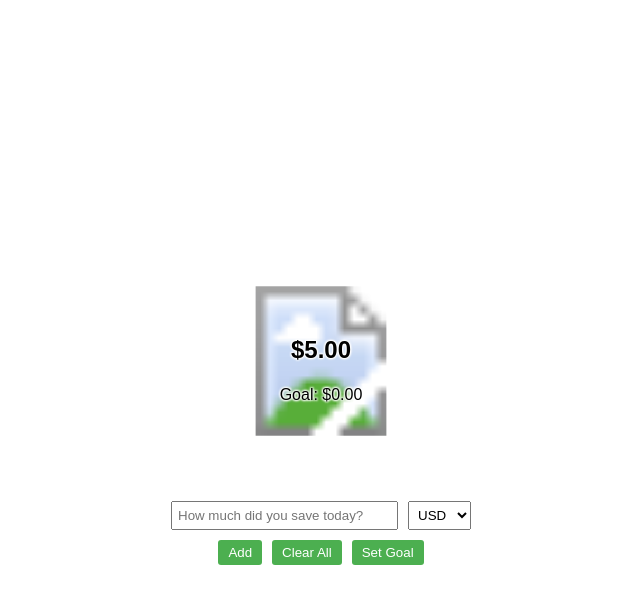
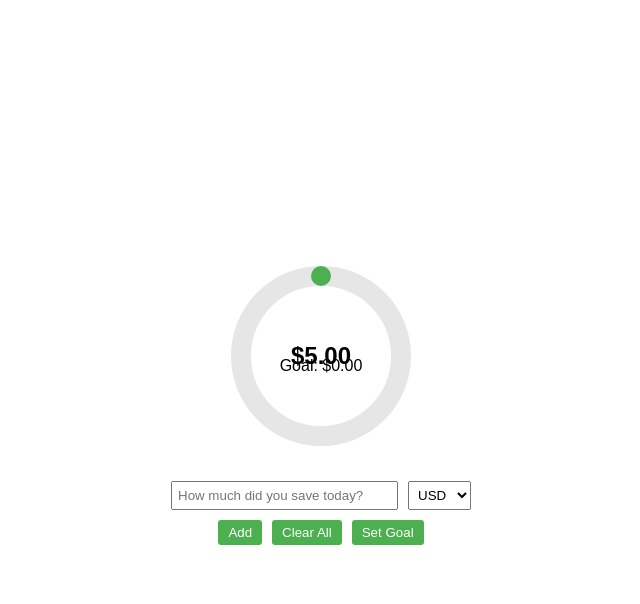
Before and after one commit to DominikaDomka/savings-jar, a plain HTML site: page index.html in a window 1280 px wide. Both pictures are taken after typing "5" into the empty fields and a click on the button "Add". Shown: the whole page, without its empty margins (319-959 px from the left). Drawn offline with Linux system fonts and the light colour scheme.

Commit message:
Update index.html

```diff
--- a/index.html
+++ b/index.html
@@ -3,7 +3,7 @@
 <head>
     <meta charset="UTF-8">
     <meta name="viewport" content="width=device-width, initial-scale=1.0">
-    <title>Savings Jar Widget</title>
+    <title>Savings Circle Widget</title>
     <style>
         body {
             font-family: Arial, sans-serif;
@@ -20,56 +20,51 @@
             display: flex;
             flex-direction: column;
             align-items: center;
-            position: relative;
-            z-index: 0;
         }
 
-        #jar {
+        #circle-container {
+            position: relative;
             width: 200px;
-            height: 250px;
-            position: relative;
-            margin-bottom: 10px;
-            z-index: 1;
+            height: 200px;
+            margin-bottom: 20px;
         }
 
-        #jar-container {
-            width: 100%;
-            height: 100%;
-            position: relative;
+        svg {
+            transform: rotate(-90deg);
         }
 
-        #savings-fill {
-            position: absolute;
-            bottom: 0;
-            left: 0;
-            right: 0;
-            height: 0; /* Initially empty */
-            background-color: rgba(76, 175, 80, 0.5); /* Green fill with 50% opacity */
-            transition: height 0.3s ease-in-out;
-            z-index: 1;
-            clip-path: url(#jar-clip);
+        .circle-bg {
+            fill: none;
+            stroke: #e6e6e6;
+            stroke-width: 20;
+        }
+
+        .circle-progress {
+            fill: none;
+            stroke: #4CAF50;
+            stroke-width: 20;
+            stroke-linecap: round;
+            stroke-dasharray: 0 100;
+            transition: stroke-dasharray 0.3s ease;
         }
 
         #total-savings, #goal-display {
             position: absolute;
             left: 50%;
-            transform: translateX(-50%);
-            z-index: 2; /* Ensure text is above the jar and fill */
+            top: 50%;
+            transform: translate(-50%, -50%);
+            text-align: center;
             pointer-events: none; /* Prevent the text from blocking clicks */
-            text-shadow: 1px 1px 2px white, -1px -1px 2px white, 1px -1px 2px white, -1px 1px 2px white;
         }
 
         #total-savings {
-            top: 40%;
             font-size: 24px;
             font-weight: bold;
-            white-space: nowrap;
         }
 
         #goal-display {
-            top: 60%;
             font-size: 16px;
-            white-space: nowrap;
+            margin-top: 10px;
         }
 
         #input-container {
@@ -77,7 +72,6 @@
             justify-content: space-between;
             width: 100%;
             margin: 5px 0;
-            z-index: 2;
         }
 
         input {
@@ -97,7 +91,6 @@
             gap: 10px;
             width: 100%;
             margin-top: 5px;
-            z-index: 2; /* Ensure buttons are on top */
         }
 
         button {
@@ -108,8 +101,6 @@
             color: white;
             border: none;
             border-radius: 3px;
-            position: relative;
-            z-index: 2; /* Ensure buttons are on top */
         }
 
         button:hover {
@@ -119,23 +110,13 @@
 </head>
 <body>
     <div id="widget">
-        <div id="jar">
-            <div id="jar-container">
-                <svg xmlns="http://www.w3.org/2000/svg" width="100%" height="100%" viewBox="0 0 500 956" preserveAspectRatio="xMidYMid meet">
-                    <defs>
-                        <clipPath id="jar-clip">
-                            <!-- Use the paths from your SVG to define the clip path -->
-                            <path d="M124.25 952.95 c-18 -0.90 -34.35 -5.35 -51.25 -14 -13.20 -6.70 -23.20 -14.05 -34.50 -25.40 -12.30 -12.30 -19.25 -21.95 -26.50 -36.80 -4.25 -8.65 -6.75 -15.30 -9.05 -24.20 -3.20 -12.35 -2.95 11.10 -2.95 -282.90 l0 -268.10 1.25 -7.15 c6.05 -34.95 20.15 -64.70 44.05 -92.95 9.25 -10.95 12.30 -16.75 23.20 -44.10 l2.15 -5.40 -1.40 -1.45 c-0.85 -0.90 -2.30 -1.65 -3.95 -2.05 -3.75 -0.90 -10.15 -3.70 -13.20 -5.80 -5.65 -3.90 -7.90 -8.75 -7.45 -16.10 0.25 -4.65 1.50 -8.15 4.25 -12.15 l1.50 -2.15 -0.90 -2.75 c-0.50 -1.50 -1.50 -4.10 -2.30 -5.75 -1.40 -2.90 -1.45 -3.25 -1.45 -10.50 0.05 -6.15 0.25 -8.25 1.15 -11.65 1.20 -4.45 3.30 -9.40 5.50 -13.10 l1.35 -2.25 0 -20.25 c0 -22.60 -0.15 -21.50 3.60 -25.05 2.90 -2.80 5 -3.60 16.40 -6.35 22.95 -5.55 35.50 -7.30 72.50 -10.05 32.25 -2.45 48.50 -3.05 87.50 -3.40 63.40 -0.50 123.45 2.35 160.25 7.60 10.90 1.60 30.60 4.95 36.60 6.25 9.10 2 13 4.80 14.70 10.65 1.25 4.45 1.25 18.30 -0.05 29.55 l-0.95 8.45 1.55 4.30 c0.85 2.35 2.50 6.75 3.65 9.75 3.40 8.85 4.15 12.20 4.20 19.30 0.05 5.55 -0.10 6.50 -1.05 8.50 -0.65 1.25 -1.90 3.05 -2.85 3.95 l-1.75 1.70 1.40 2.05 c3.40 4.95 4.55 8.90 4.55 15.65 0 5.55 -0.75 7.80 -3.65 11 -2.20 2.40 -3.55 3.25 -10.60 6.65 -7.90 3.80 -10.75 5.90 -10.75 7.85 0 2.05 4.10 12.65 7.50 19.35 4.60 9.20 10.05 17.95 17.70 28.55 15.25 21.15 17.85 24.85 20.80 29.50 11.35 18 18.80 37.80 23.40 62.25 l1.35 7.25 0.15 266.25 c0.15 295.80 0.45 268.90 -3.20 284 -8 32.75 -27.75 60.25 -57.70 80.25"/>
-                        </clipPath>
-                    </defs>
-                    <!-- Display the jar image -->
-                    <image href="jar-image.svg" width="100%" height="100%" preserveAspectRatio="xMidYMid meet"/>
-                    <!-- The green fill that will be clipped to the jar shape -->
-                    <rect id="savings-fill" width="100%" height="0" fill="green" clip-path="url(#jar-clip)" />
-                </svg>
-                <div id="total-savings">$0</div>
-                <div id="goal-display">Goal: $0</div>
-            </div>
+        <div id="circle-container">
+            <svg width="200" height="200" viewBox="0 0 200 200">
+                <circle class="circle-bg" cx="100" cy="100" r="80"></circle>
+                <circle id="circle-progress" class="circle-progress" cx="100" cy="100" r="80"></circle>
+            </svg>
+            <div id="total-savings">$0</div>
+            <div id="goal-display">Goal: $0</div>
         </div>
         <div id="input-container">
             <input type="number" id="savings-input" placeholder="How much did you save today?">
@@ -207,7 +188,7 @@
         function updateDisplay() {
             const totalElement = document.getElementById('total-savings');
             const goalElement = document.getElementById('goal-display');
-            const fillElement = document.getElementById('savings-fill');
+            const fillElement = document.getElementById('circle-progress');
             const symbol = currencySymbols[currentCurrency];
 
             if (['USD', 'CAD', 'AUD', 'HKD', 'SGD', 'NZD'].includes(currentCurrency)) {
@@ -218,8 +199,9 @@
                 goalElement.textContent = `Goal: ${savingsGoal.toFixed(2)} ${symbol}`;
             }
 
-            const fillHeight = savingsGoal > 0 ? Math.min((totalSavings / savingsGoal) * 100, 100) : 0;
-            fillElement.style.height = `${fillHeight}%`;
+            const progress = savingsGoal > 0 ? Math.min((totalSavings / savingsGoal) * 100, 100) : 0;
+            const circumference = 2 * Math.PI * 80;
+            fillElement.style.strokeDasharray = `${(progress / 100) * circumference} ${circumference}`;
         }
 
         // Initialize when the DOM is fully loaded
```
